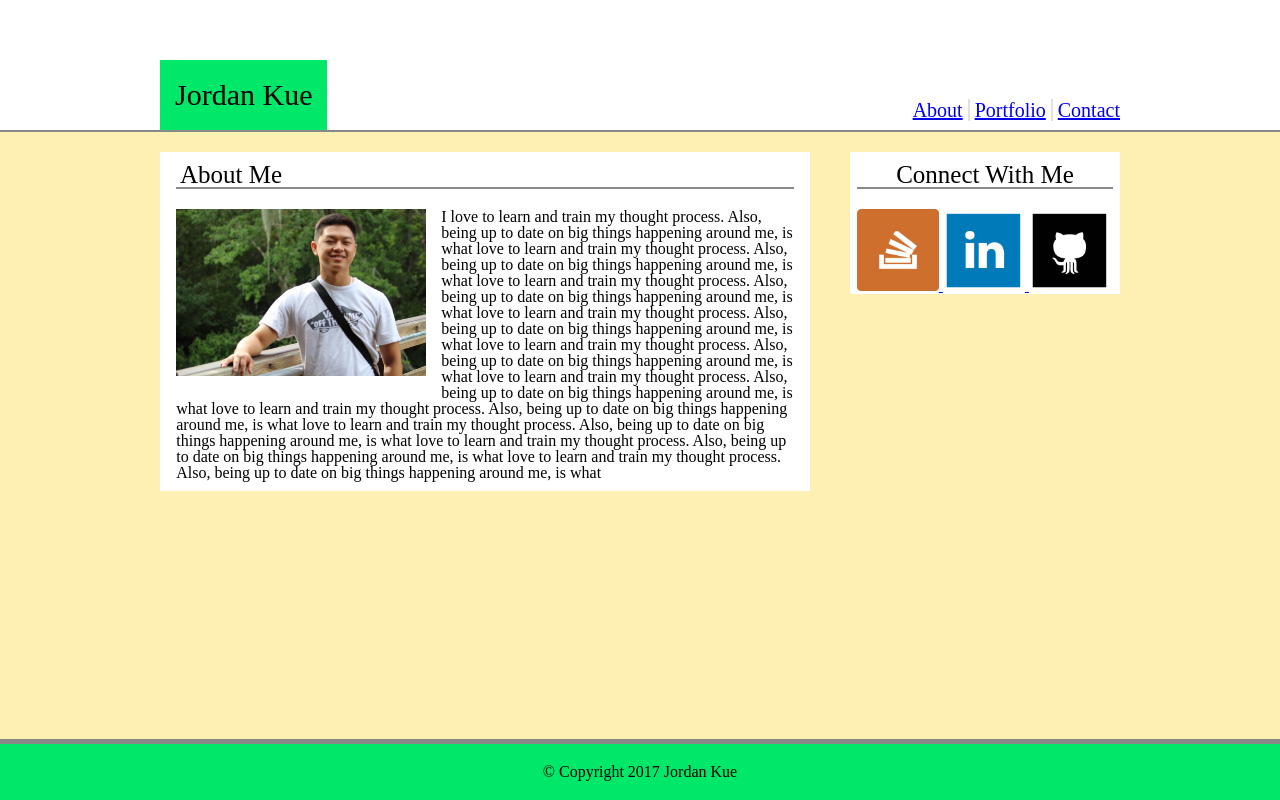
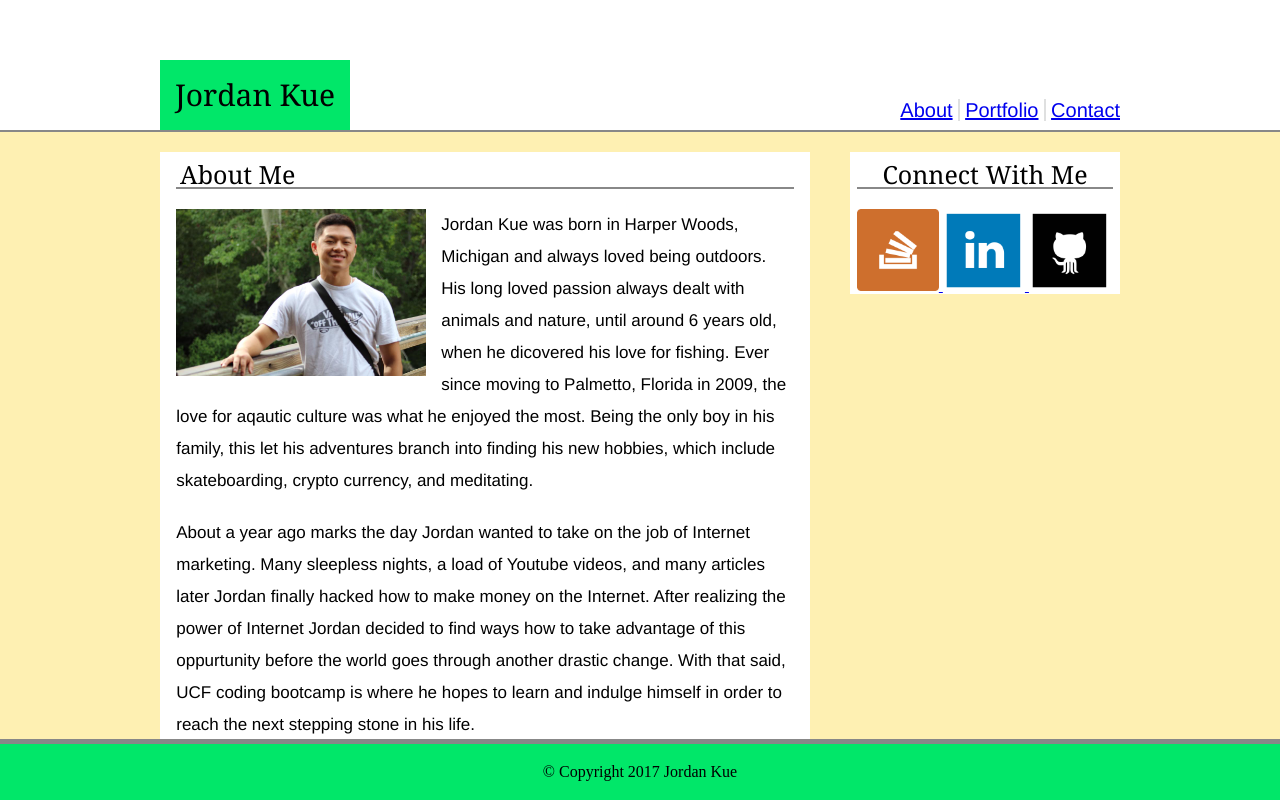
Before and after one commit to jkue3000/Basic-Portfolio, a plain HTML site: page index.html in a window 1280 px wide. Drawn offline with Linux system fonts and the light colour scheme.

Commit message:
Done Portfolio (still needs work)

```diff
--- a/assets/css/style.css
+++ b/assets/css/style.css
@@ -1,6 +1,8 @@
 body {
 	background-color: #FEF0B2;
 }
+
+
 
 /*Header*/
 .container {
@@ -29,6 +31,7 @@ h1 {
 	font-size: 20px;
 	margin-top: 100px;
 	color: #DFE0E0;
+	font-family: Helvetica, sans-serif;
 }
 
 #about, #portfolio {
@@ -50,6 +53,9 @@ h2 {
 
 p {
 	margin-top: 20px;
+	font-size: 17px;
+	line-height: 32px;
+	font-family: Helvetica, sans-serif;
 }
 
 .wrap {
@@ -114,6 +120,7 @@ p {
 
 .formname {
 	margin-top: 20px;
+	font-family: Helvetica, sans-serif;
 }
 
 /*Portfolio*/
@@ -147,3 +154,7 @@ p {
 	width: 100%;
 	border-top: solid #888 5px;
 }
+
+h1, h2, h3 {
+	font-family: 'Georgia', Times, Times New Roman, serif;
+}
--- a/index.html
+++ b/index.html
@@ -24,7 +24,10 @@
 			<div class="content">
 				<img src="assets/images/portfolio.jpg" class="portfoliopic">
 				<p>
-					I love to learn and train my thought process.  Also, being up to date on big things happening around me, is what  love to learn and train my thought process.  Also, being up to date on big things happening around me, is what  love to learn and train my thought process.  Also, being up to date on big things happening around me, is what  love to learn and train my thought process.  Also, being up to date on big things happening around me, is what  love to learn and train my thought process.  Also, being up to date on big things happening around me, is what  love to learn and train my thought process.  Also, being up to date on big things happening around me, is what  love to learn and train my thought process.  Also, being up to date on big things happening around me, is what  love to learn and train my thought process.  Also, being up to date on big things happening around me, is what  love to learn and train my thought process.  Also, being up to date on big things happening around me, is what  love to learn and train my thought process.  Also, being up to date on big things happening around me, is what
+					Jordan Kue was born in Harper Woods, Michigan and always loved being outdoors.  His long loved passion always dealt with animals and nature, until around 6 years old, when he dicovered his love for fishing.  Ever since moving to Palmetto, Florida in 2009, the love for aqautic culture was what he enjoyed the most.  Being the only boy in his family, this let his adventures branch into finding his new hobbies, which include skateboarding, crypto currency, and meditating.
+				</p>
+				<p>
+					About a year ago marks the day Jordan wanted to take on the job of Internet marketing.  Many sleepless nights, a load of Youtube videos, and many articles later Jordan finally hacked how to make money on the Internet.  After realizing the power of Internet Jordan decided to find ways how to take advantage of this oppurtunity before the world goes through another drastic change.  With that said, UCF coding bootcamp is where he hopes to learn and indulge himself in order to reach the next stepping stone in his life.
 				</p>
 			</div>
 		</div>
```
Also changed, not shown: portfolio.html (+0 -4 lines).
